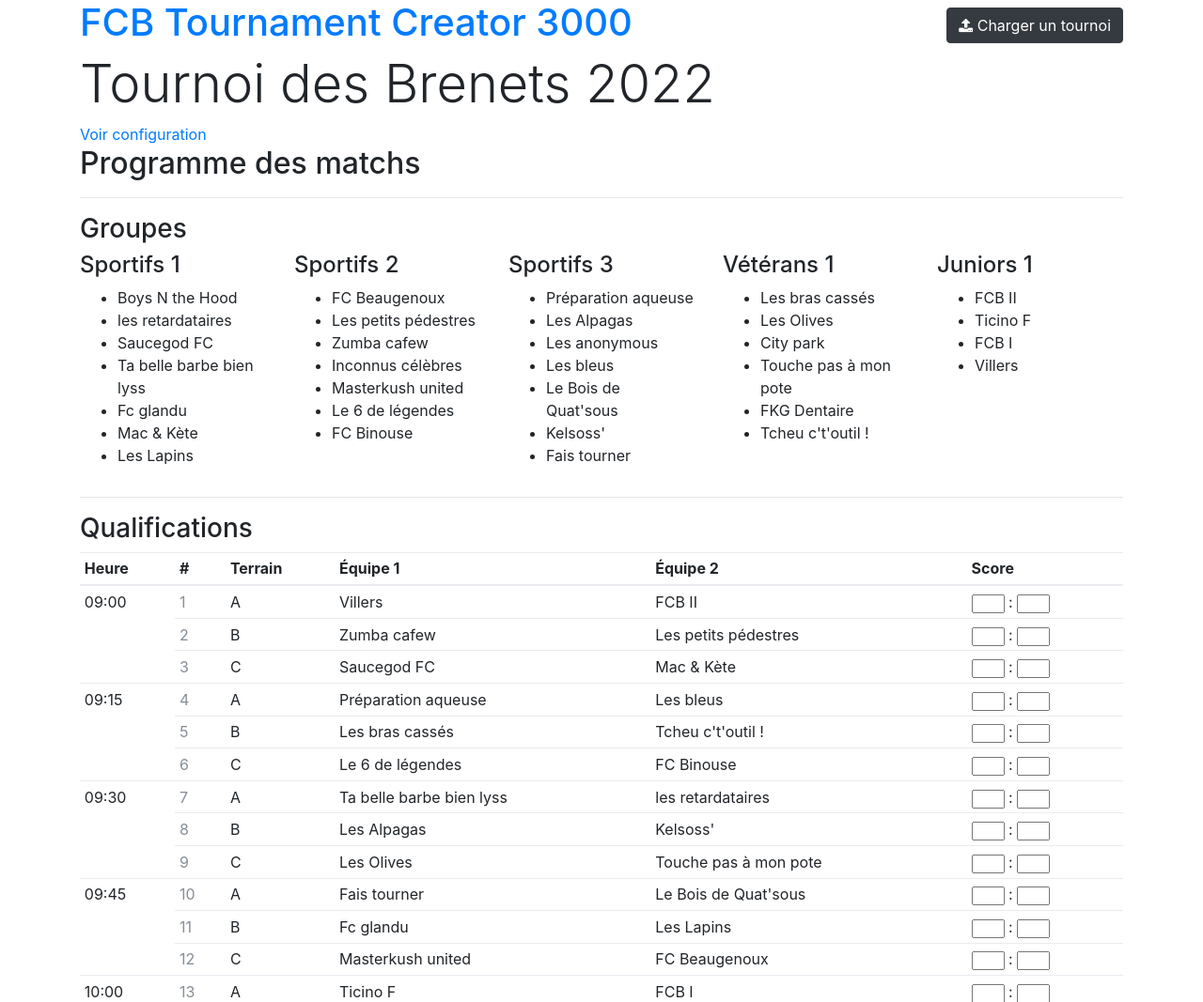
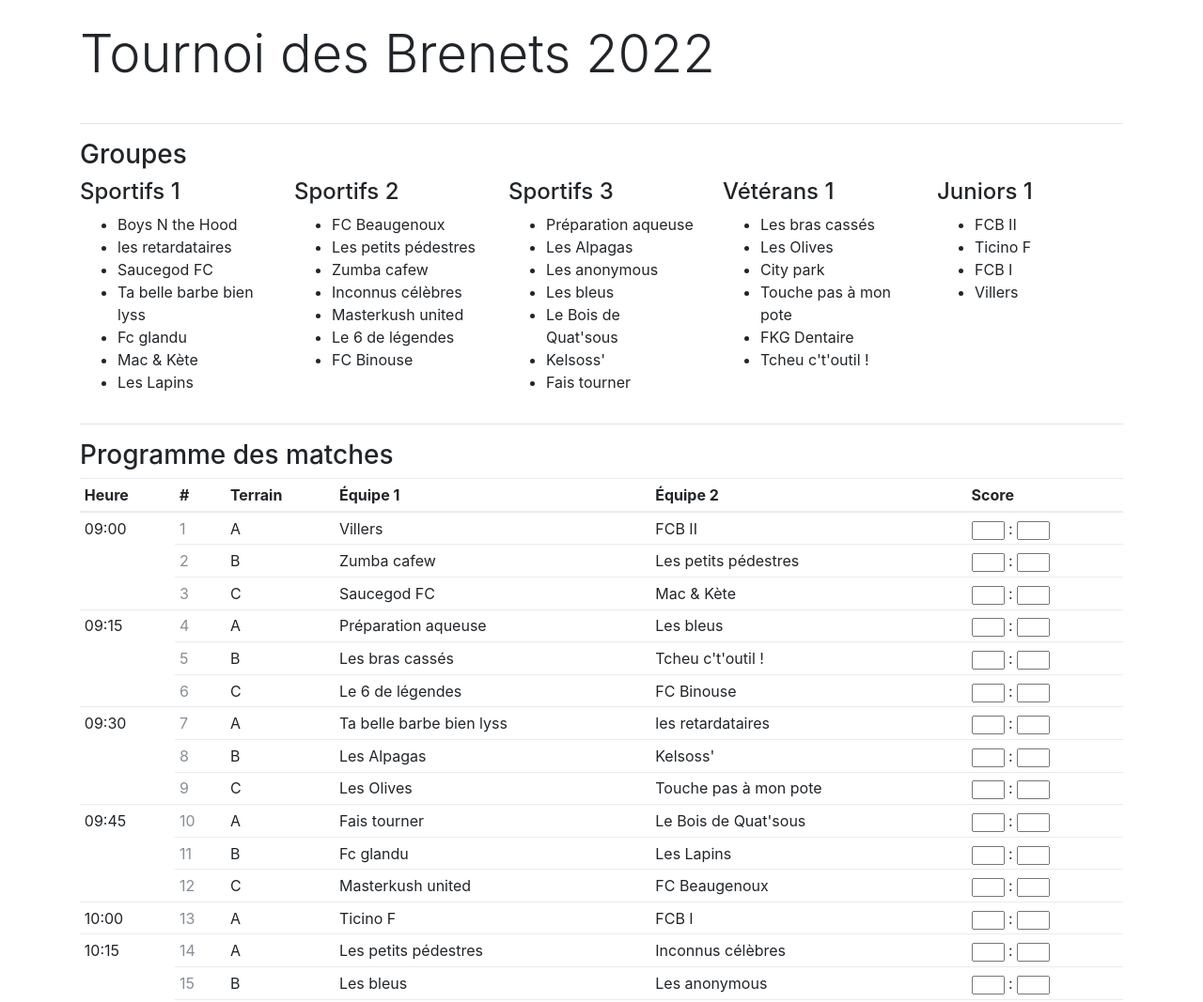
Before and after one commit to j4kim/FcbTournamentCreator3000, a PHP site: page / in a window 1280 px wide. Shown: the top 1067 px of the page at 94% size. Run offline with PHP 8.4, Linux system fonts and the light colour scheme.

Commit message:
show admin interface and active input only if #yolo

```diff
--- a/index.html
+++ b/index.html
@@ -28,7 +28,7 @@
 </head>
 <body data-file="Tournoi des Brenets 2022.json">
     <div class="container">
-        <div class="clearfix">
+        <div class="clearfix admin-only">
             <h1 class="float-left">
                 <a href="">FCB Tournament Creator 3000</a>
             </h1>
@@ -42,9 +42,9 @@
 
         </div>
 
-        <h1 class="display-4" id="title"></h1>
+        <h1 class="display-4 py-4" id="title"></h1>
 
-		<div id="configuration">
+		<div id="configuration" class="admin-only">
             <a href="" id="showSchedule" class="d-none">Voir programme</a>
 			<h2>Configuration du tournoi</h2>
 
@@ -231,8 +231,7 @@
 		</div>
 
         <div id="schedule" class="d-none">
-            <a href="" id="showConfig">Voir configuration</a>
-            <h2>Programme des matchs</h2>
+            <a href="" id="showConfig" class="admin-only">Voir configuration</a>
 
             <hr>
 
@@ -254,7 +253,7 @@
             <hr>
 
             <div id="qualif">
-                <h3>Qualifications</h3>
+                <h3>Programme des matches</h3>
                 <table id="qualifTable" class="table table-sm">
                     <thead>
                         <tr>
@@ -341,13 +340,13 @@
 
             <hr>
 
-            <button type="button" id="goKnockout" class="btn btn-primary btn-block">
+            <button type="button" id="goKnockout" class="btn btn-primary btn-block admin-only">
                 <i class="fa fa-check"></i> Passer à la phase finale
             </button>
 
+            <div id="knockout">
+
                 <hr>
-
-            <div id="knockout">
                 <h3>Phase Finale</h3>
                     <table id="knockout-schedule" class="table table-sm">
                         <thead>
@@ -371,6 +370,8 @@
             </div>
         </div>
 
+        <div class="admin-only">
+
             <hr>
 
             <a id="hiddenDownloadLink" class="d-none">Télécharger</a>
@@ -385,7 +386,7 @@
 
             <input type="text" id="code" placeholder="code" />
 
-		<hr>
+        </div>
 
 	</div>
 
--- a/js/load.js
+++ b/js/load.js
@@ -90,12 +90,17 @@ function loadConfig(){
         loadJson(JSON.parse(data));
     }).fail(error => {
         alert(error.responseText);
-        window.location.hash = "";
         loadJson();
     });
 }
 
 $(function(){
+
+    loadConfig();
+
+    if (window.location.hash === "#yolo") {
+        $("body").addClass("admin")
+    }
 
     // Read tounament data from file input
 
@@ -124,9 +129,6 @@ $(function(){
         // we click the element, not the jQuery selection
     });
 
-
-    loadConfig();
-
     // Store data on the server
 
     $("#save").click(e => {
--- a/styles.css
+++ b/styles.css
@@ -1,3 +1,17 @@
+.admin-only {
+    display: none;
+}
+body.admin .admin-only {
+    display: initial;
+}
+
+input[type=number] {
+    pointer-events: none;
+}
+body.admin input[type=number] {
+    pointer-events: all;
+}
+
 
 td input[type=number] {
     width: 35px;
```
Lines whose indentation alone changed are shown as unchanged.
